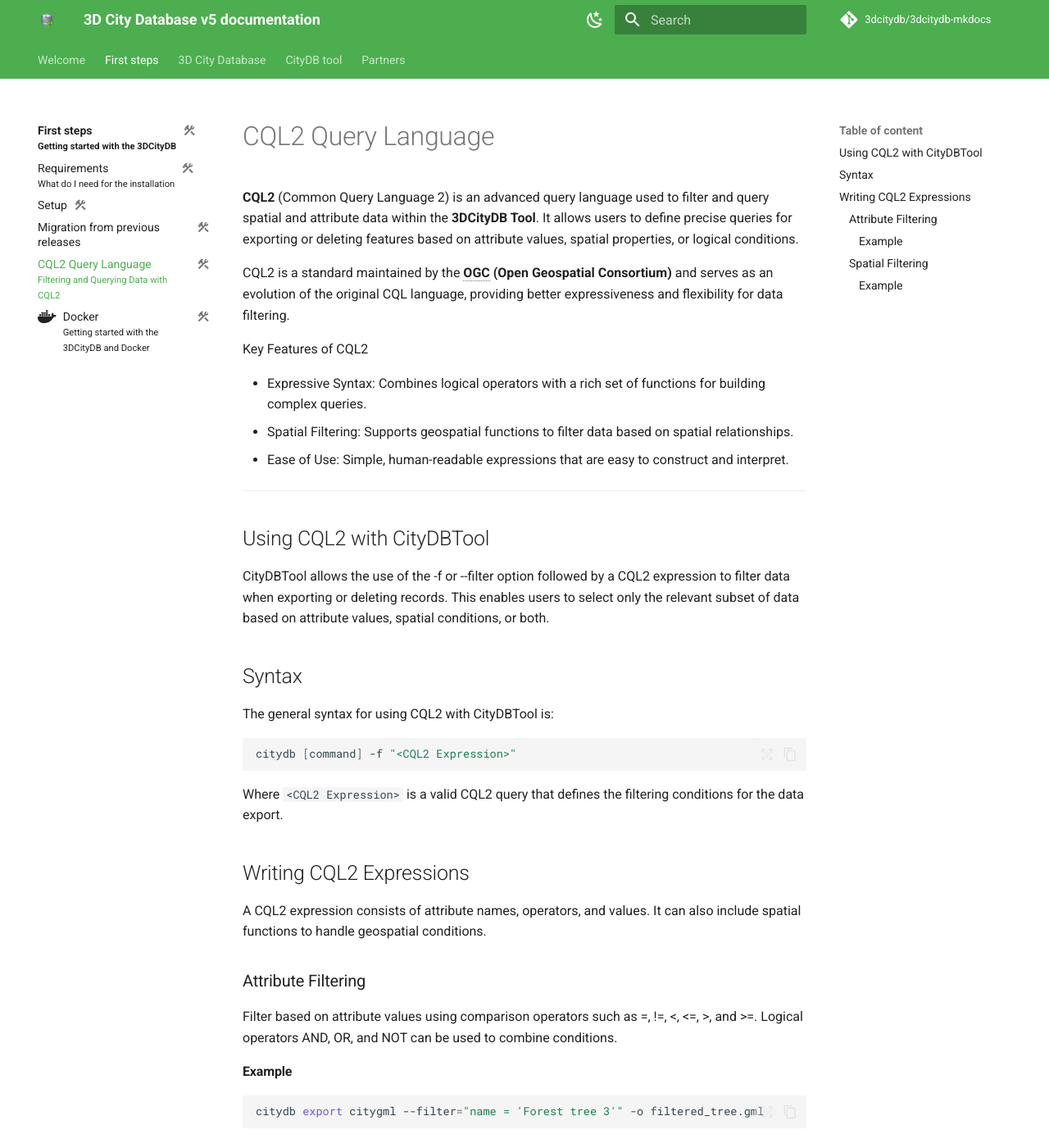
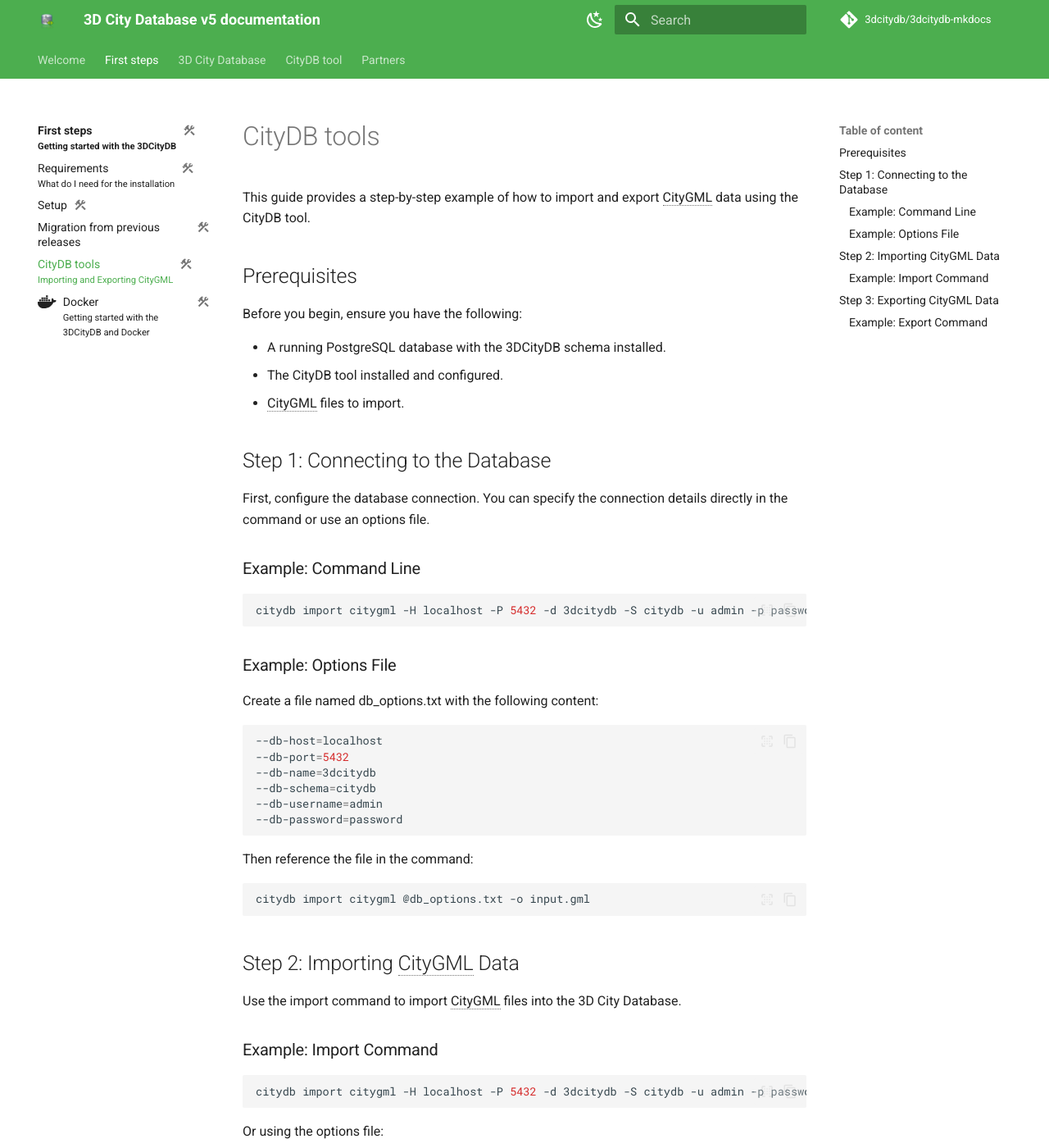
Before and after one commit to BWibo/3dcitydb-mkdocs, an MkDocs documentation site: the page built from docs/first-steps/citydb-tool.md, in a window 1280 px wide and 1400 px high. Shown: the whole window at 82% size. Built offline with MkDocs 1.6.1 and Material for MkDocs 9.7.7, drawn with Linux system fonts in a browser that asks for light colours; comment, search, counter and statistics services are not loaded; some of the changed text lies outside the part shown.

Commit message:
Fix first steps citydb-tool

````diff
--- a/docs/first-steps/citydb-tool.md
+++ b/docs/first-steps/citydb-tool.md
@@ -1,70 +1,76 @@
 ---
-title: CQL2 Query Language
-subtitle: Filtering and Querying Data with CQL2
-description:
-# icon: material/filter
+title: CityDB tools
+subtitle: Importing and Exporting CityGML
+description: How to import and export CityGML data using the CityDB tool
 status: wip
 ---
 
-# CQL2 Query Language
+This guide provides a step-by-step example of how to import and export CityGML data using the CityDB tool.
 
-**CQL2** (Common Query Language 2) is an advanced query language used to filter and query spatial and attribute
-data within the **3DCityDB Tool**. It allows users to define precise queries for exporting or deleting features
-based on attribute values, spatial properties, or logical conditions.
+## Prerequisites
 
-CQL2 is a standard maintained by the **OGC (Open Geospatial Consortium)** and serves as an evolution of the
-original CQL language, providing better expressiveness and flexibility for data filtering.
+Before you begin, ensure you have the following:
 
-Key Features of CQL2
+- A running PostgreSQL database with the 3DCityDB schema installed.
+- The CityDB tool installed and configured.
+- CityGML files to import.
 
-- Expressive Syntax: Combines logical operators with a rich set of functions for building complex queries.
-- Spatial Filtering: Supports geospatial functions to filter data based on spatial relationships.
-- Ease of Use: Simple, human-readable expressions that are easy to construct and interpret.
+## Step 1: Connecting to the Database
 
----
+First, configure the database connection. You can specify the connection details directly in the command or use an options file.
 
-## Using CQL2 with CityDBTool
-
-CityDBTool allows the use of the -f or --filter option followed by a CQL2 expression to filter data when exporting or
-deleting records. This enables users to select only the relevant subset of data based on attribute values,
-spatial conditions, or both.
-
-## Syntax
-
-The general syntax for using CQL2 with CityDBTool is:
+### Example: Command Line
 
 ```bash
-citydb [command] -f "<CQL2 Expression>"
+citydb import citygml -H localhost -P 5432 -d 3dcitydb -S citydb -u admin -p password -o input.gml
 ```
 
-Where `<CQL2 Expression>` is a valid CQL2 query that defines the filtering conditions for the data export.
-
-## Writing CQL2 Expressions
-
-A CQL2 expression consists of attribute names, operators, and values. It can also include spatial
-functions to handle geospatial conditions.
-
-### Attribute Filtering
-
-Filter based on attribute values using comparison operators such as =, !=, <, <=, >, and >=. Logical operators
-AND, OR, and NOT can be used to combine conditions.
-
-#### Example
+### Example: Options File
+Create a file named db_options.txt with the following content:
 
 ```bash
-citydb export citygml --filter="name = 'Forest tree 3'" -o filtered_tree.gml
+--db-host=localhost
+--db-port=5432
+--db-name=3dcitydb
+--db-schema=citydb
+--db-username=admin
+--db-password=password
 ```
 
-### Spatial Filtering
-
-Use spatial functions to filter based on the spatial relationship of geometries. Commonly used functions include:
-
-- `intersects`: Returns true if two geometries intersect.
-- `contains`: Returns true if one geometry contains another.
-- `within`: Returns true if one geometry is within another.
-
-#### Example
+Then reference the file in the command:
 
 ```bash
-citydb export citygml --filter="S_INTERSECTS(Envelope, BBOX(-560.8678155819734, 604.1012795512906, -553.8099297783192, 627.1318523068805))" @options.txt -o=output.gml
+citydb import citygml @db_options.txt -o input.gml
 ```
+
+## Step 2: Importing CityGML Data
+
+Use the import command to import CityGML files into the 3D City Database.
+
+### Example: Import Command
+
+```bash
+citydb import citygml -H localhost -P 5432 -d 3dcitydb -S citydb -u admin -p password input.gml
+```
+
+Or using the options file:
+
+```bash
+citydb import citygml @db_options.txt input.gml
+```
+
+## Step 3: Exporting CityGML Data
+
+After importing the data, you can export it back to CityGML format.
+
+### Example: Export Command
+
+```bash
+citydb export citygml -H localhost -P 5432 -d 3dcitydb -S citydb -u admin -p password -o output.gml
+```
+
+Or using the options file:
+
+```bash
+citydb export citygml @db_options.txt -o output.gml
+```
````
